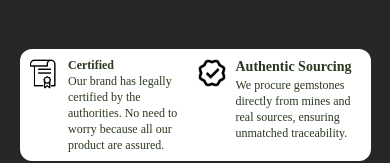
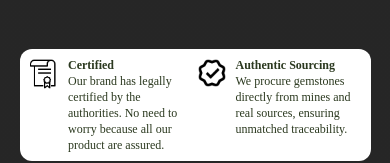
Before and after one commit to JatinMehta007/Freelance-project, a React (Vite) app: page / in a window 390 px wide. Shown: the part 407-570 px from the top of the page. Built offline with nearby package versions, Linux system fonts and the light colour scheme; a web font is replaced by a local one.

Commit message:
make responsiveness

```diff
--- a/src/pages/LandingPage.jsx
+++ b/src/pages/LandingPage.jsx
@@ -70,7 +70,7 @@ export const Landing = () => {
                       className="lg:w-12 lg:h-12 w-8 h-8"
                     />
                     <div className="text-xs w-[78%] text-[#2B391F] ml-2 lg:ml-3">
-                      <p className="text-sm font-bold">Authentic Sourcing</p>
+                      <p className="lg:text-sm font-bold">Authentic Sourcing</p>
                       <p className="font-normal lg:tracking-wider">
                         We procure gemstones directly from mines and real
                         sources, ensuring unmatched traceability.
```
